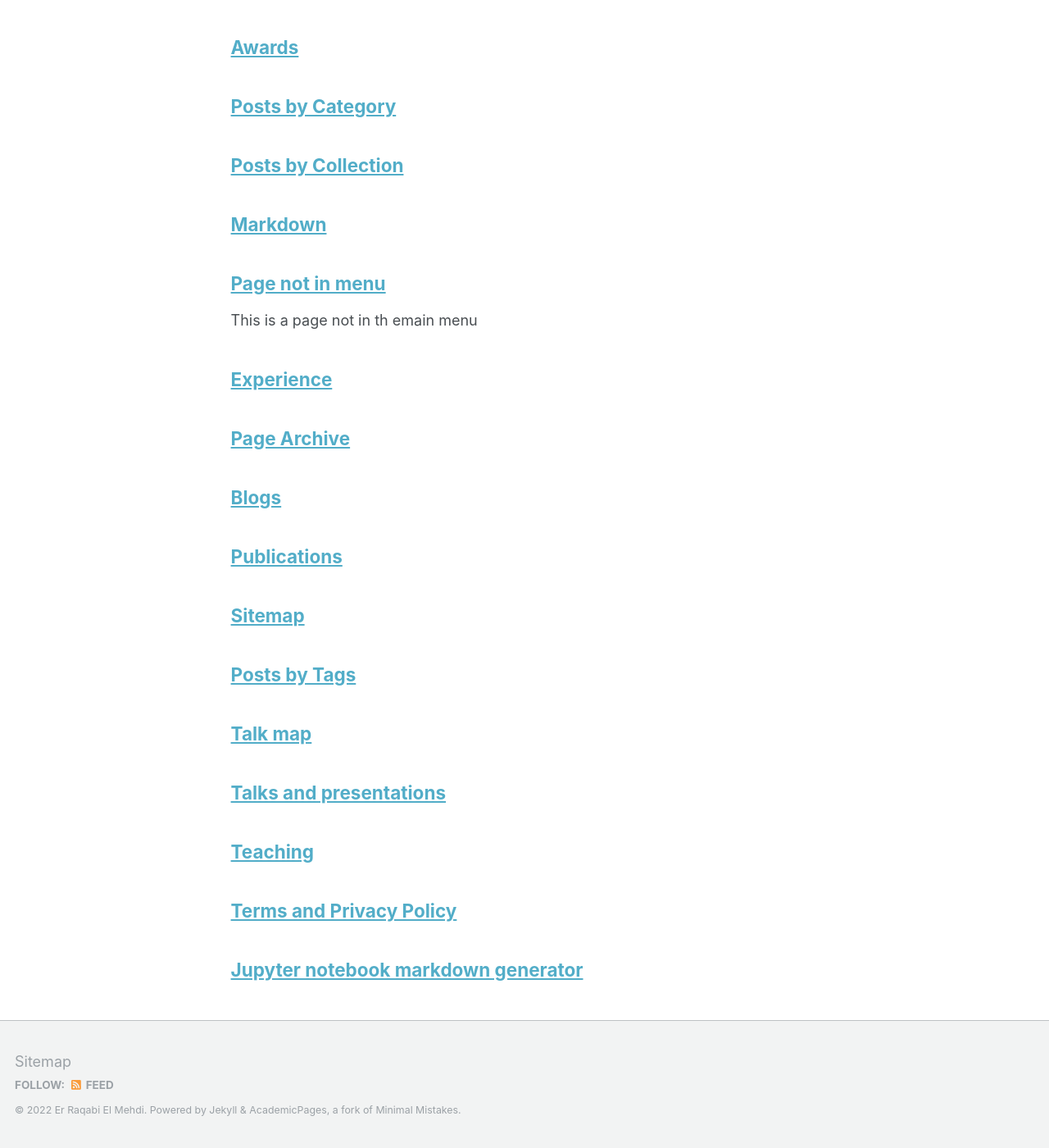
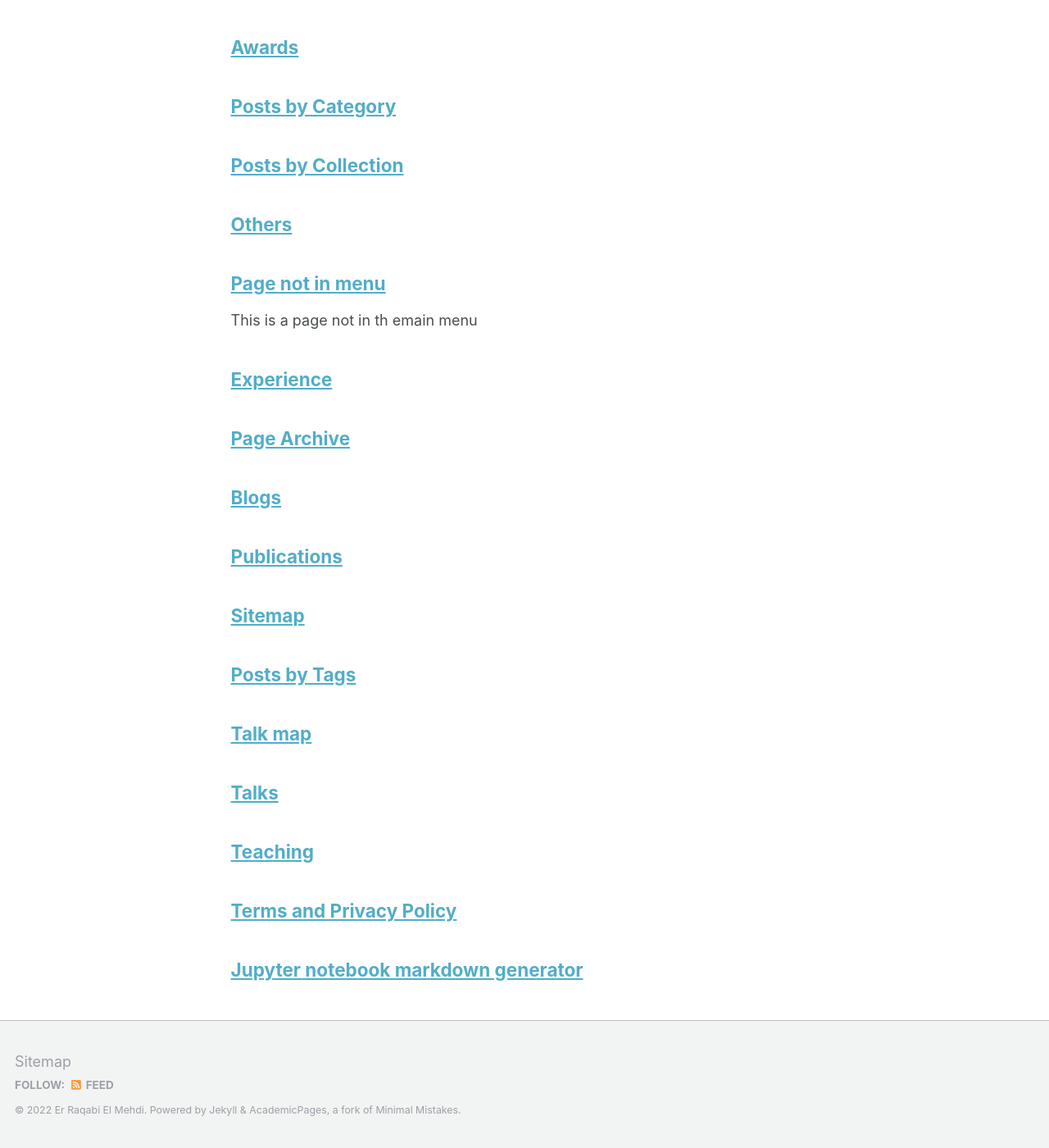
Before and after one commit to RqbMedi/rqbmedi.github.io, a Jekyll site: the page built from _pages/page-archive.html, in a window 1280 px wide and 1400 px high, scrolled down 408 px. Shown: the whole window at 82% size. Built offline with Jekyll 4.4.1, drawn with Linux system fonts in a browser that asks for light colours.

Commit message:
Initial Commit

```diff
--- a/_pages/markdown.md
+++ b/_pages/markdown.md
@@ -1,6 +1,6 @@
 ---
 permalink: /markdown/
-title: "Markdown"
+title: "Others"
 author_profile: true
 redirect_from:
   - /md/
--- a/_pages/talks.html
+++ b/_pages/talks.html
@@ -1,6 +1,6 @@
 ---
 layout: archive
-title: "Talks and presentations"
+title: "Talks"
 permalink: /talks/
 author_profile: true
 ---
```
